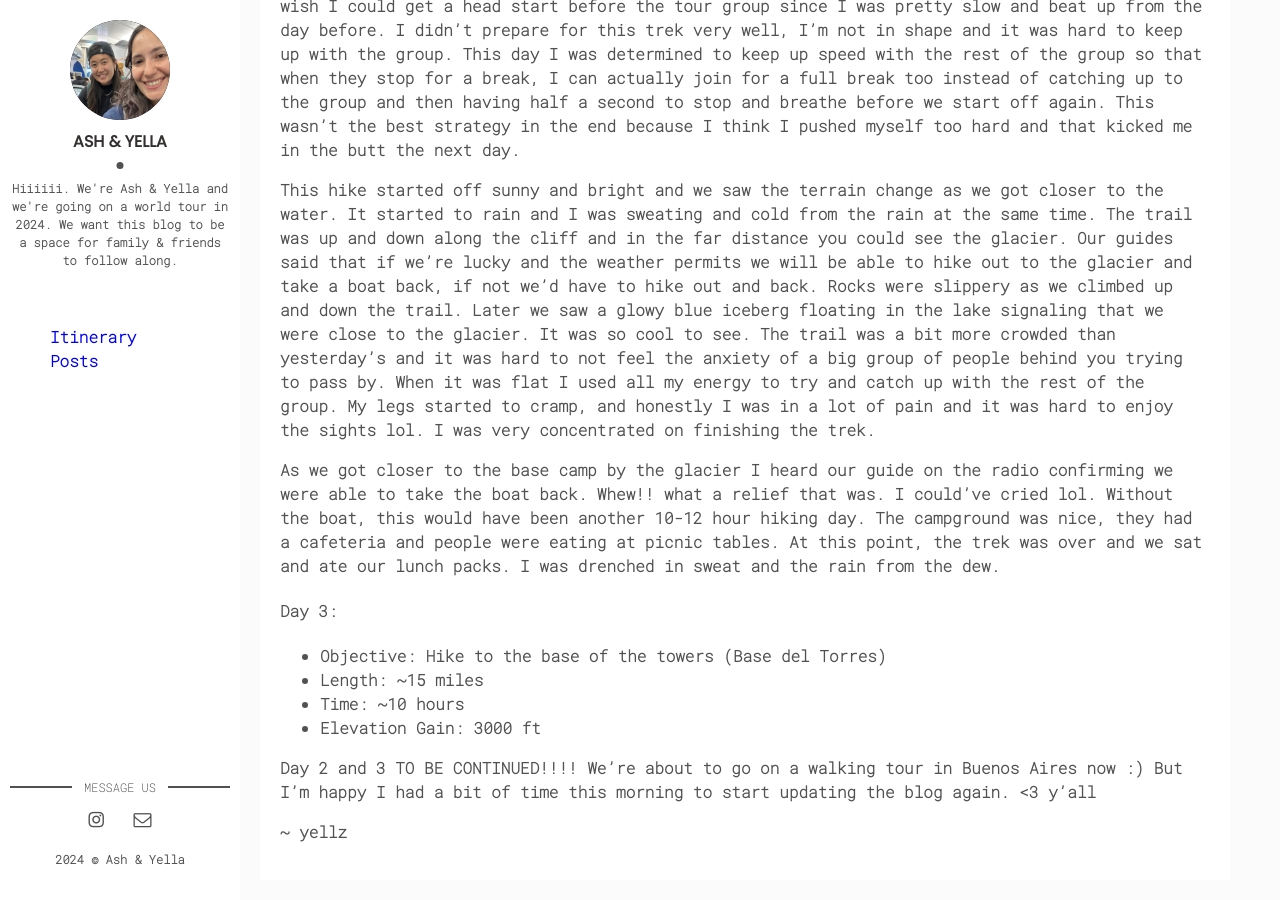
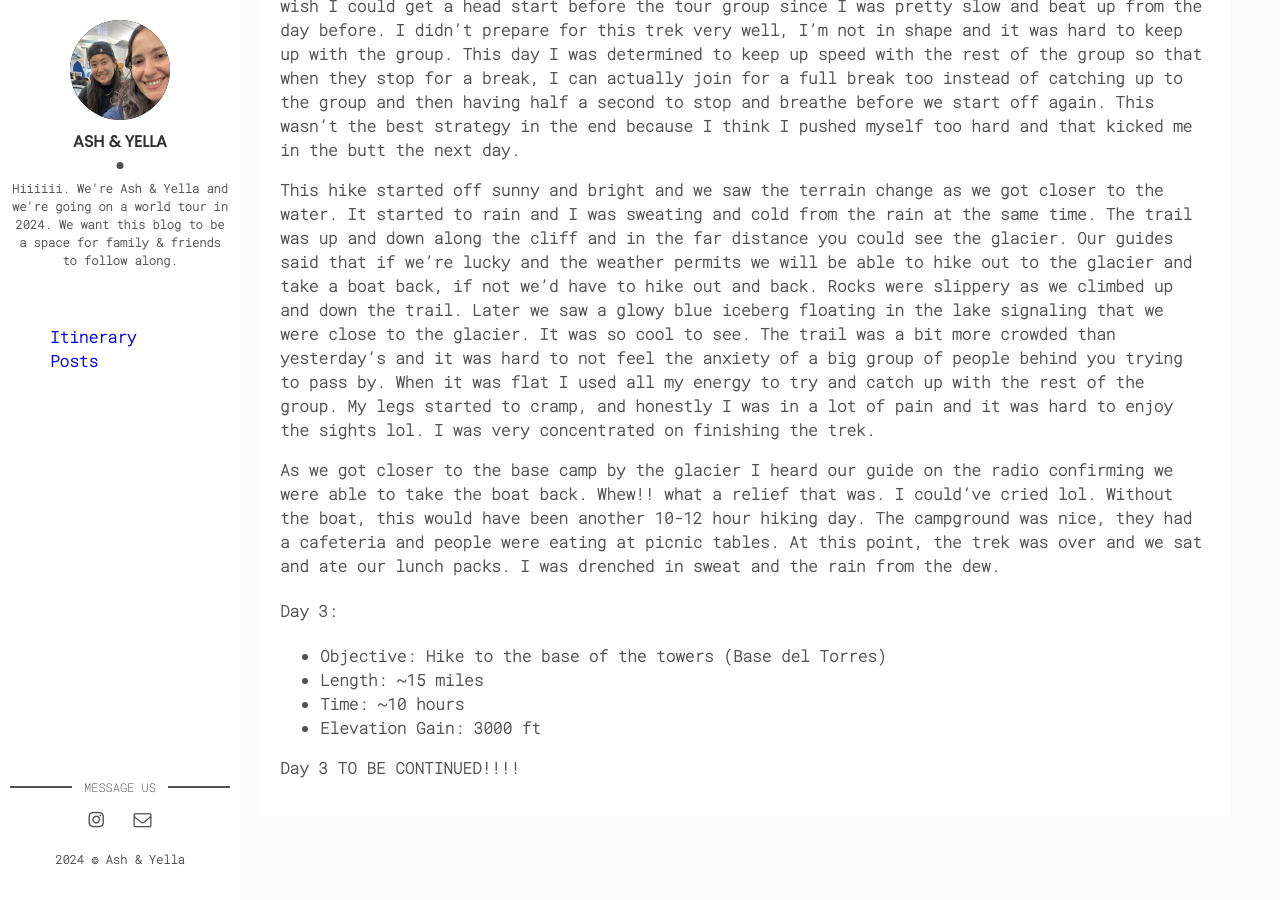
Before and after one commit to daschi/daschi.github.io, a Jekyll site: the page built from _posts/2024-01-31-torres-del-paine.md, in a window 1280 px wide and 900 px high, scrolled down 9588 px. Built offline with Jekyll 4.4.1, drawn with Linux system fonts in a browser that asks for light colours.

Commit message:
Status update blog post

```diff
--- a/_posts/2024-01-31-torres-del-paine.md
+++ b/_posts/2024-01-31-torres-del-paine.md
@@ -60,6 +60,4 @@ As we got closer to the base camp by the glacier I heard our guide on the radio
 - **Time**: ~10 hours
 - **Elevation Gain**: 3000 ft
 
-Day 2 and 3 TO BE CONTINUED!!!! We're about to go on a walking tour in Buenos Aires now :) But I'm happy I had a bit of time this morning to start updating the blog again. <3 y'all
-
-~ yellz
+Day 3 TO BE CONTINUED!!!!
```
Also changed, not shown: _posts/2024-05-02-may-update.md (added, +29 -0 lines), 1 other file.
